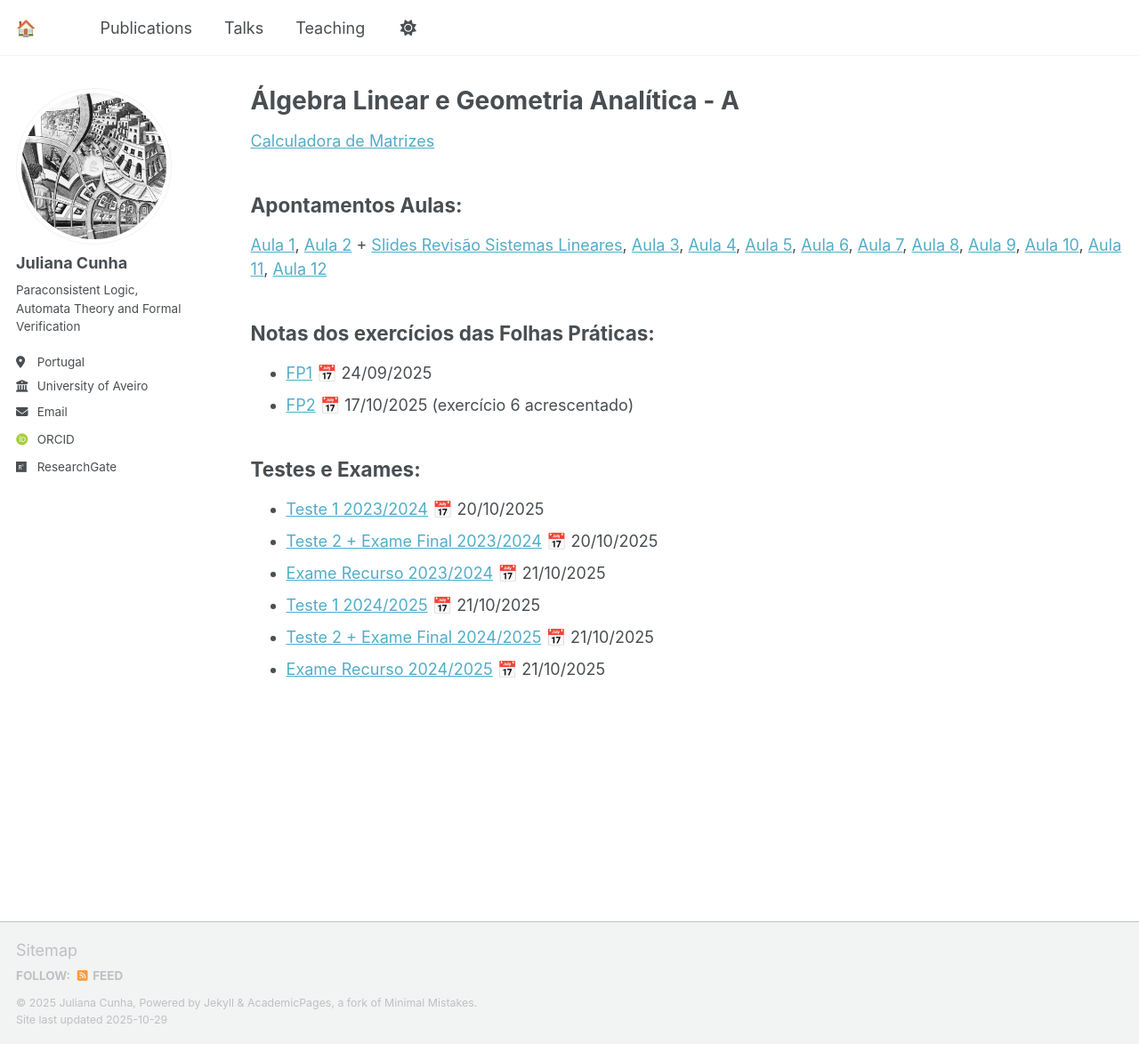
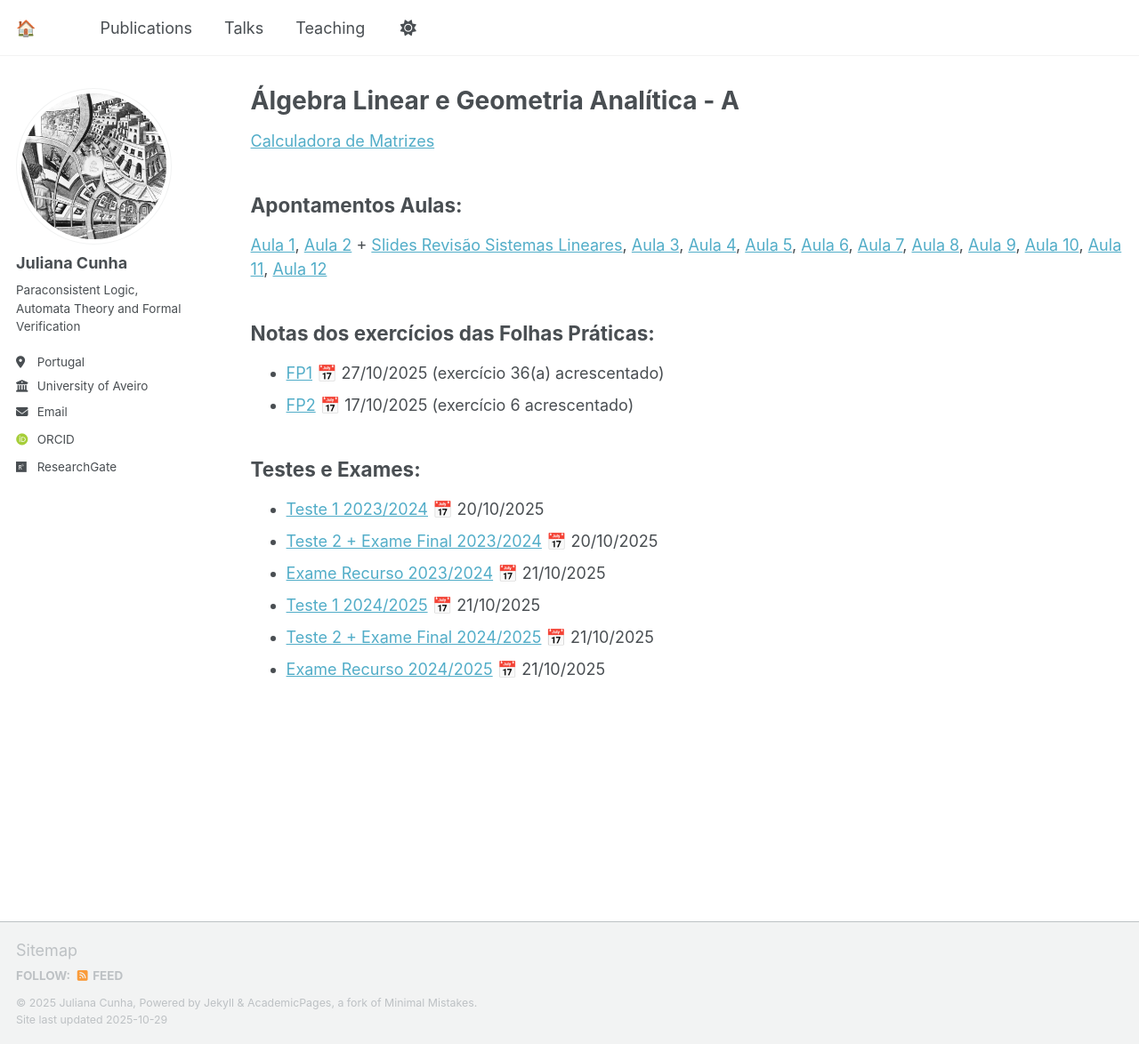
Before and after one commit to juliana-cunha/juliana-cunha.github.io, a Jekyll site: the page built from _pages/teaching.md, in a window 1280 px wide and 1174 px high. Shown: the whole window at 89% size. Built offline with Jekyll 4.4.1, drawn with Linux system fonts in a browser that asks for light colours; some web fonts are replaced; a script that is not in the unit is left out.

Commit message:
Update teaching.md

```diff
--- a/_pages/teaching.md
+++ b/_pages/teaching.md
@@ -14,7 +14,7 @@ Apontamentos Aulas:
 
 Notas dos exercícios das Folhas Práticas:
 ------
-- [FP1](https://juliana-cunha.github.io/files/FP1_res.pdf) 📅 24/09/2025
+- [FP1](https://juliana-cunha.github.io/files/FP1_res.pdf) 📅 27/10/2025 (exercício 36(a) acrescentado)
 - [FP2](https://juliana-cunha.github.io/files/FP2_res.pdf) 📅 17/10/2025 (exercício 6 acrescentado)
 
 Testes e Exames:
```
